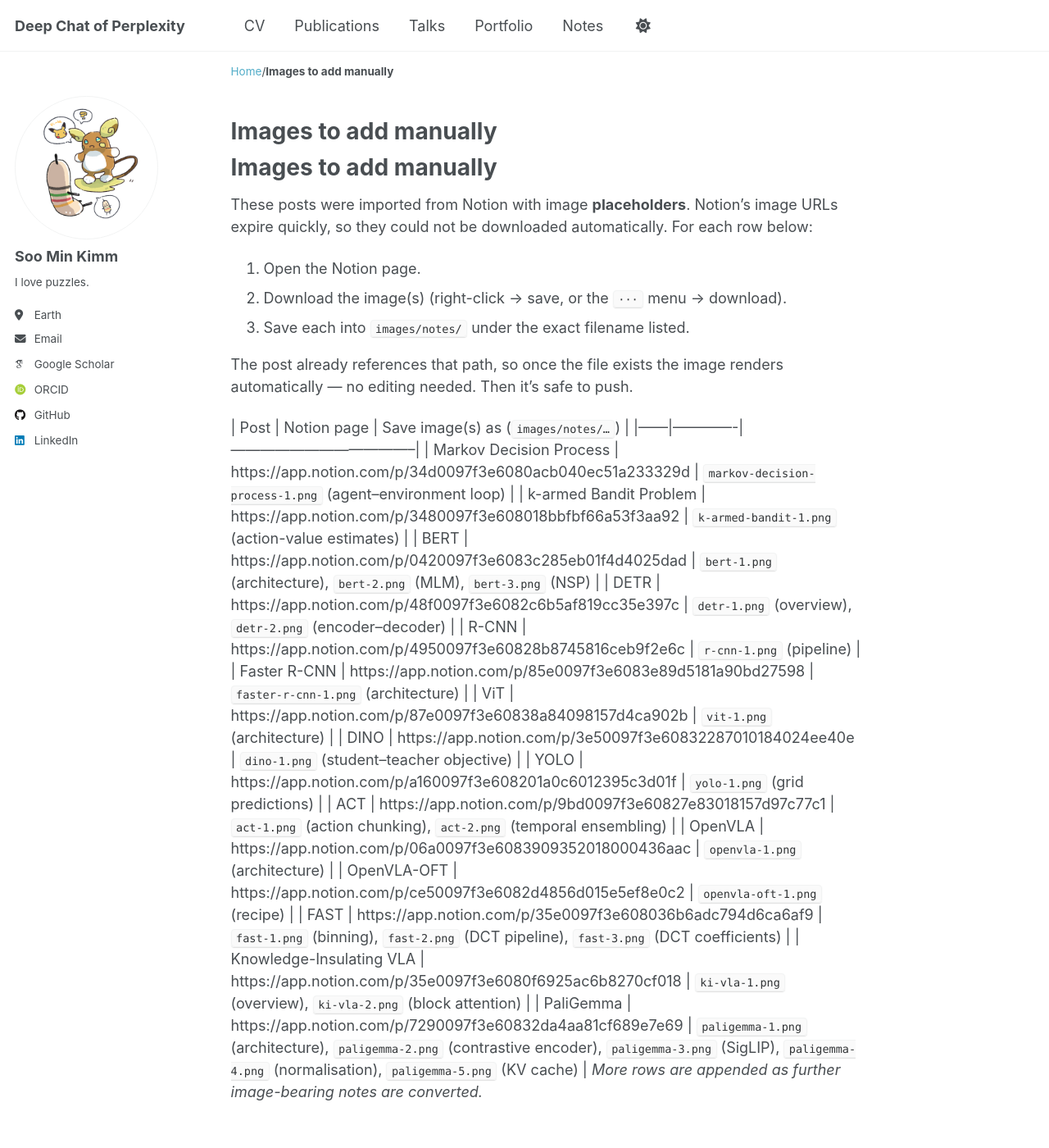
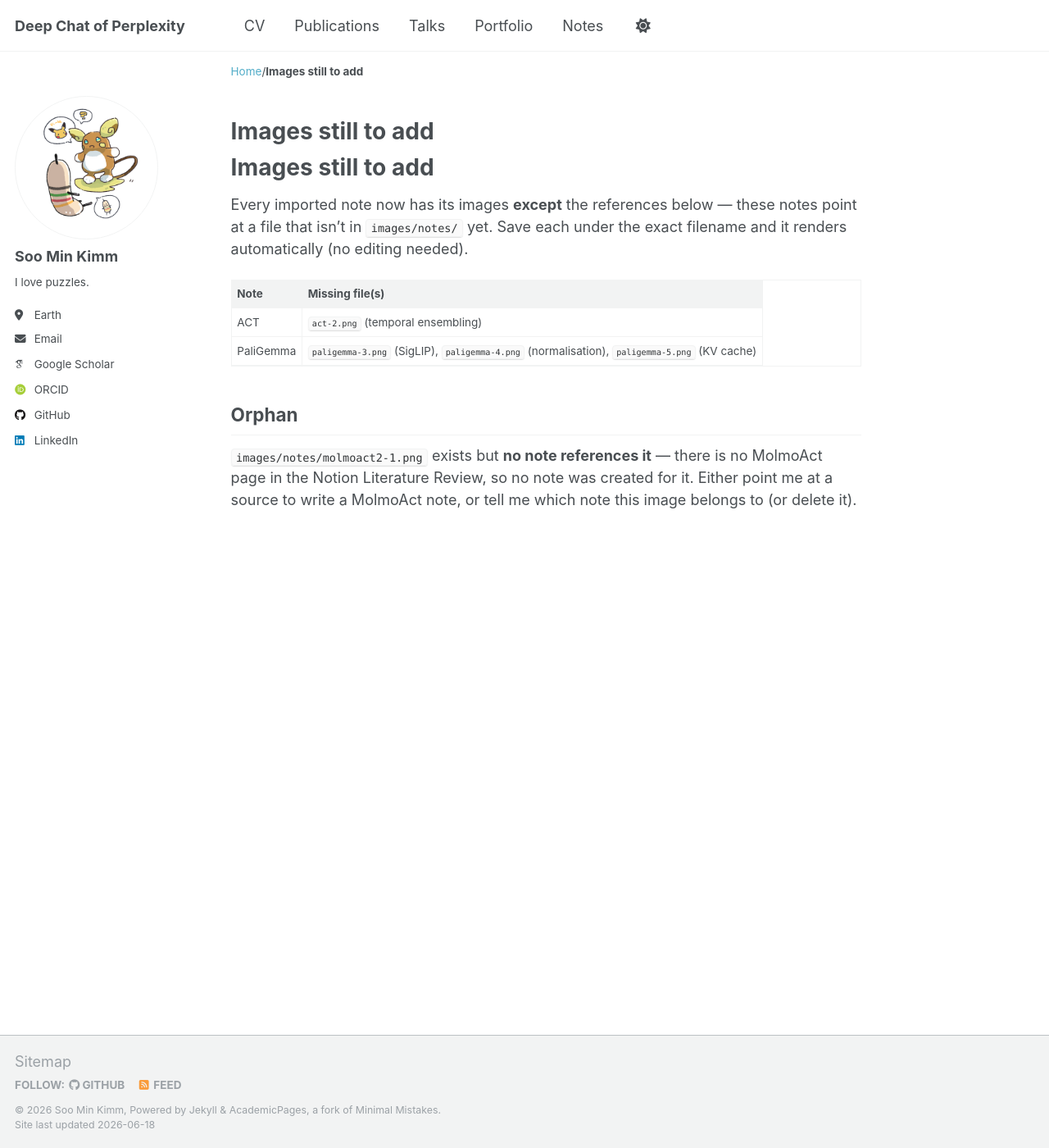
Before and after one commit to somnio-kimm/somnio-kimm.github.io, a Jekyll site: the page built from IMAGES_TODO.md, in a window 1280 px wide and 1400 px high. Shown: the whole window at 82% size. Built offline with Jekyll 4.4.1, drawn with Linux system fonts in a browser that asks for light colours; some web fonts are replaced; our own code applies the rules of GitHub Pages for plain Markdown files.

```diff
--- a/IMAGES_TODO.md
+++ b/IMAGES_TODO.md
@@ -1,28 +1,12 @@
-# Images to add manually
+# Images still to add
 
-These posts were imported from Notion with image **placeholders**. Notion's image URLs expire quickly, so they could not be downloaded automatically. For each row below:
+Every imported note now has its images **except** the references below — these notes point at a file that isn't in `images/notes/` yet. Save each under the exact filename and it renders automatically (no editing needed).
 
-1. Open the Notion page.
-2. Download the image(s) (right-click → save, or the `···` menu → download).
-3. Save each into `images/notes/` under the exact filename listed.
+| Note | Missing file(s) |
+|------|-----------------|
+| ACT | `act-2.png` (temporal ensembling) |
+| PaliGemma | `paligemma-3.png` (SigLIP), `paligemma-4.png` (normalisation), `paligemma-5.png` (KV cache) |
 
-The post already references that path, so once the file exists the image renders automatically — no editing needed. Then it's safe to push.
+## Orphan
 
-| Post | Notion page | Save image(s) as (`images/notes/…`) |
-|------|-------------|--------------------------------------|
-| Markov Decision Process | https://app.notion.com/p/34d0097f3e6080acb040ec51a233329d | `markov-decision-process-1.png` (agent–environment loop) |
-| k-armed Bandit Problem | https://app.notion.com/p/3480097f3e608018bbfbf66a53f3aa92 | `k-armed-bandit-1.png` (action-value estimates) |
-| BERT | https://app.notion.com/p/0420097f3e6083c285eb01f4d4025dad | `bert-1.png` (architecture), `bert-2.png` (MLM), `bert-3.png` (NSP) |
-| DETR | https://app.notion.com/p/48f0097f3e6082c6b5af819cc35e397c | `detr-1.png` (overview), `detr-2.png` (encoder–decoder) |
-| R-CNN | https://app.notion.com/p/4950097f3e60828b8745816ceb9f2e6c | `r-cnn-1.png` (pipeline) |
-| Faster R-CNN | https://app.notion.com/p/85e0097f3e6083e89d5181a90bd27598 | `faster-r-cnn-1.png` (architecture) |
-| ViT | https://app.notion.com/p/87e0097f3e60838a84098157d4ca902b | `vit-1.png` (architecture) |
-| DINO | https://app.notion.com/p/3e50097f3e60832287010184024ee40e | `dino-1.png` (student–teacher objective) |
-| YOLO | https://app.notion.com/p/a160097f3e608201a0c6012395c3d01f | `yolo-1.png` (grid predictions) |
-| ACT | https://app.notion.com/p/9bd0097f3e60827e83018157d97c77c1 | `act-1.png` (action chunking), `act-2.png` (temporal ensembling) |
-| OpenVLA | https://app.notion.com/p/06a0097f3e6083909352018000436aac | `openvla-1.png` (architecture) |
-| OpenVLA-OFT | https://app.notion.com/p/ce50097f3e6082d4856d015e5ef8e0c2 | `openvla-oft-1.png` (recipe) |
-| FAST | https://app.notion.com/p/35e0097f3e608036b6adc794d6ca6af9 | `fast-1.png` (binning), `fast-2.png` (DCT pipeline), `fast-3.png` (DCT coefficients) |
-| Knowledge-Insulating VLA | https://app.notion.com/p/35e0097f3e6080f6925ac6b8270cf018 | `ki-vla-1.png` (overview), `ki-vla-2.png` (block attention) |
-| PaliGemma | https://app.notion.com/p/7290097f3e60832da4aa81cf689e7e69 | `paligemma-1.png` (architecture), `paligemma-2.png` (contrastive encoder), `paligemma-3.png` (SigLIP), `paligemma-4.png` (normalisation), `paligemma-5.png` (KV cache) |
-_More rows are appended as further image-bearing notes are converted._
+`images/notes/molmoact2-1.png` exists but **no note references it** — there is no MolmoAct page in the Notion Literature Review, so no note was created for it. Either point me at a source to write a MolmoAct note, or tell me which note this image belongs to (or delete it).
--- a/_includes/head/custom.html
+++ b/_includes/head/custom.html
@@ -32,11 +32,19 @@
   .page__content img { max-width: 100%; height: auto; }
   .page__content figure { margin: 1.5em auto; }
   .page__content figcaption { font-size: 0.8em; text-align: center; opacity: 0.8; }
+  /* Notes wiki sidebar: collapsible tree with a clear group -> subgroup -> note indentation staircase. */
   .nav__list summary { cursor: pointer; font-weight: bold; }
   .nav__list details { margin-bottom: 0.35em; }
-  .nav__subgroup > summary { font-weight: normal; opacity: 0.85; margin-left: 0.4em; }
-  .nav__subgroup ul { margin-left: 0.4em; }
-  @media (min-width: 64em) { .nav__notes { max-height: calc(100vh - 3em); overflow-y: auto; } }
+  .nav__notes ul { margin: 0; padding: 0; list-style: none; }
+  .nav__notes > ul > li > details > summary { margin-left: 0; }                 /* level 1: group */
+  .nav__subgroup { margin-left: 1em; padding-left: 0.55em; border-left: 1px solid rgba(128, 128, 128, 0.3); }
+  .nav__subgroup > summary { font-weight: normal; opacity: 0.85; }              /* level 2: subgroup */
+  .nav__subgroup > ul { margin-left: 0.9em; }                                   /* level 3: notes */
+  .nav__subgroup > ul > li > a { display: block; padding: 0.1em 0; }
+  /* Keep the whole sidebar within the viewport so its bottom isn't hidden under the footer. */
+  @media (min-width: 925px) {
+    .sidebar.sticky { height: calc(100vh - 4em); overflow-y: auto; overscroll-behavior: contain; }
+  }
 </style>
 
 <!-- LaTeX via MathJax v3 (no ES6 polyfill needed; previous polyfill line removed). -->
```
Also changed, not shown: images/notes/act-2.png (added), images/notes/paligemma-3.png (added), images/notes/paligemma-4.png (added), images/notes/paligemma-5.png (added).
